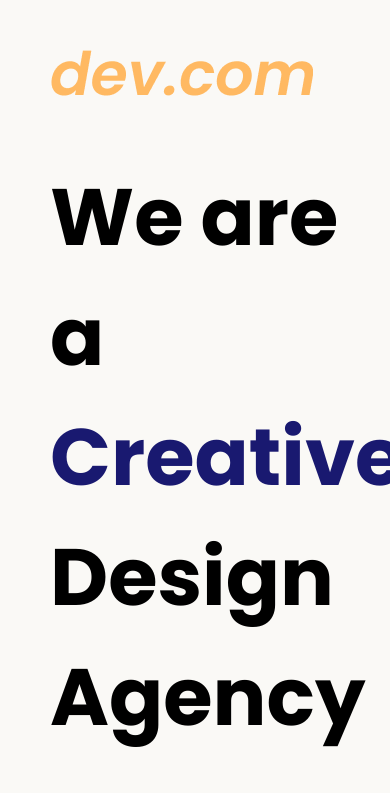
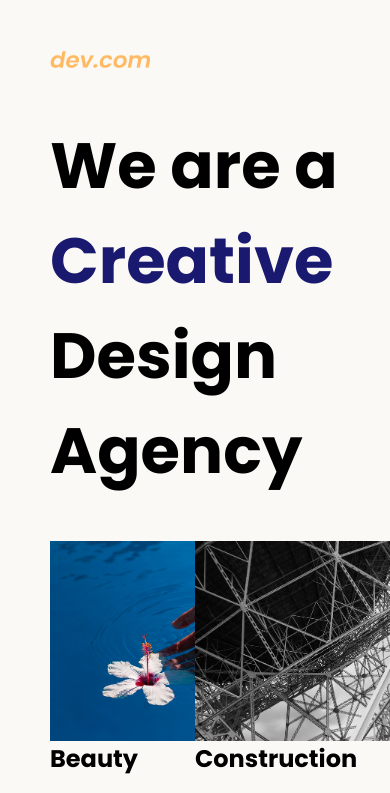
Before and after one commit to brunagirao/web-design-agency-websit, a plain HTML site: page index.html in a window 390 px wide. Shown: the top 793 px of the page. Drawn offline with Linux system fonts and the light colour scheme.

Commit message:
added media query to small device

```diff
--- a/style.css
+++ b/style.css
@@ -40,3 +40,15 @@ footer {
     float: left;
     margin-right: 30px;
 }
+
+@media (max-width: 680px) {
+
+    .logo {
+        width: 100px;
+    }
+
+    h1 {
+        font-size: 4rem;
+    }
+
+}
```
